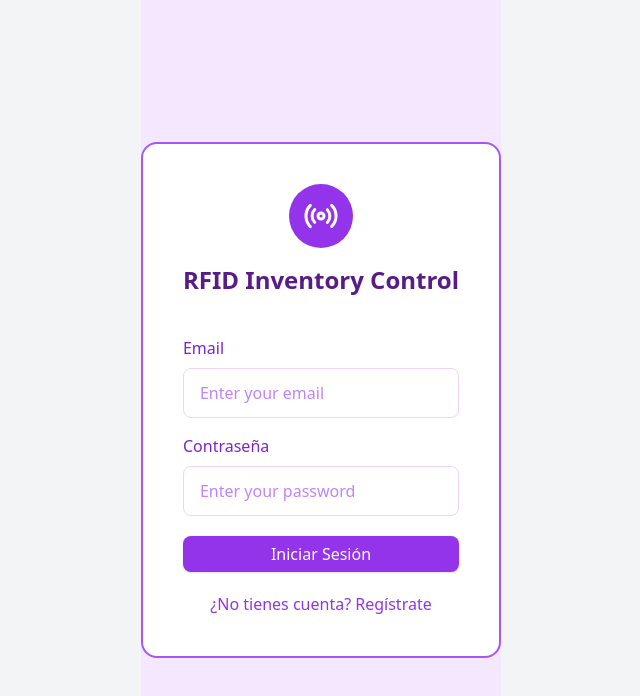
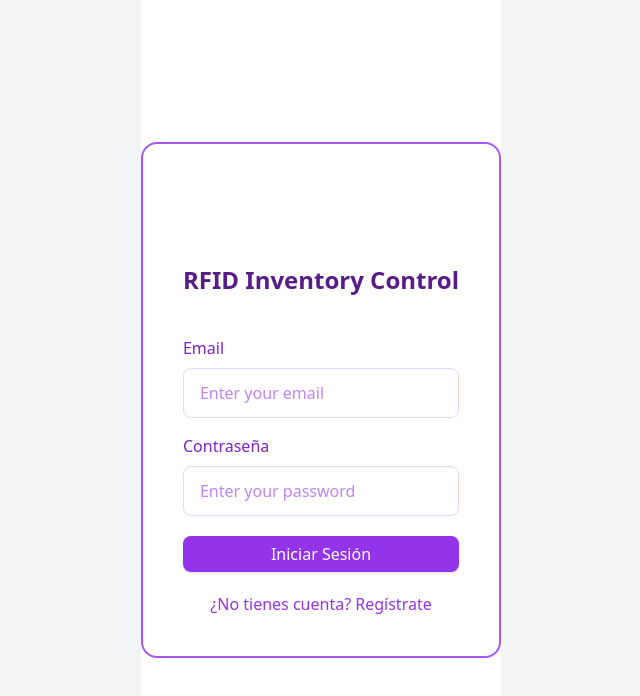
Before and after one commit to ValHazka12/Test, a React (Vite) app: page / in a window 1280 px wide. Shown: the top 696 px of the page, without its empty margins (319-959 px from the left). Built offline with nearby package versions, Linux system fonts and the light colour scheme.

Commit message:
AuthForm.tsx

```diff
--- a/src/components/auth/AuthForm.tsx
+++ b/src/components/auth/AuthForm.tsx
@@ -39,10 +39,10 @@ export function AuthForm() {
   };
 
   return (
-    <div className="min-h-screen flex items-center justify-center bg-purple-100">
+    <div className="min-h-screen flex items-center justify-center bg-white">
       <div className="w-full max-w-md bg-white rounded-2xl p-10 border-2 border-purple-500">
         <div className="flex flex-col items-center">
-          <div className="w-16 h-16 bg-purple-600 rounded-full flex items-center justify-center mb-4">
+          <div className="w-16 h-16 bg-white rounded-full flex items-center justify-center mb-4">
             <Radio className="w-9 h-9 text-white" />
           </div>
           <h2 className="text-center text-2xl font-bold text-purple-900 mb-2">
```
